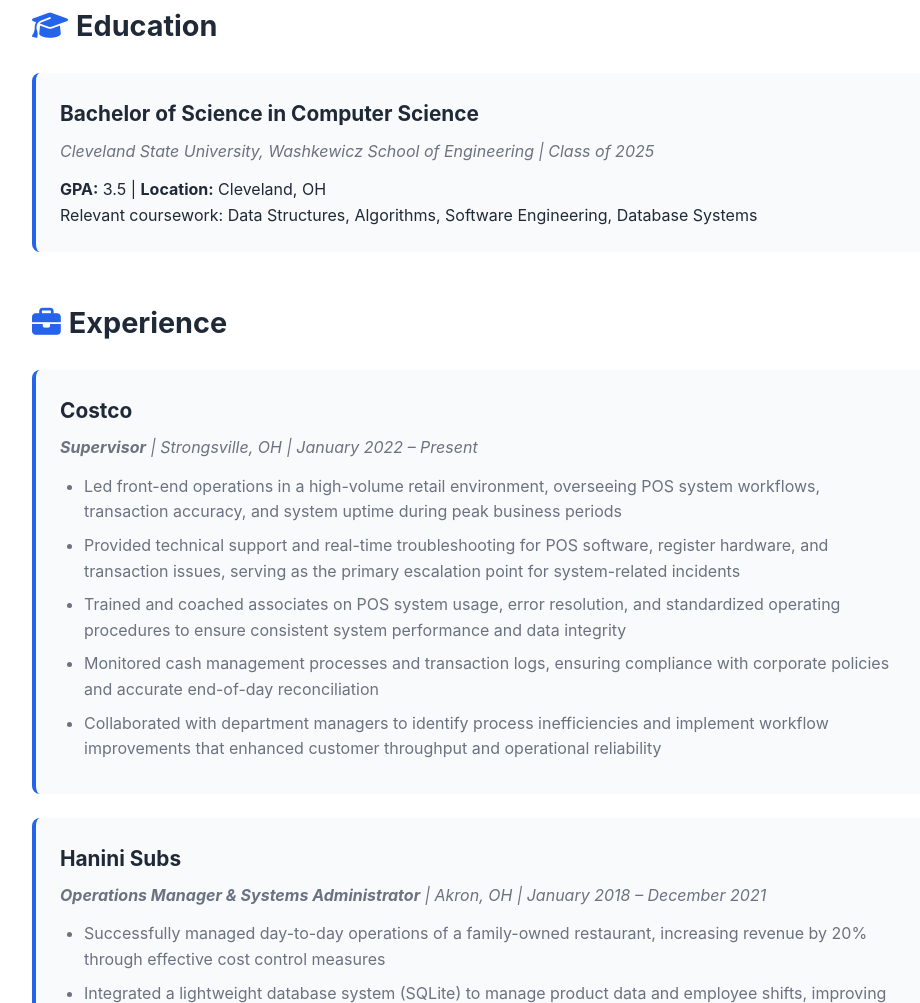
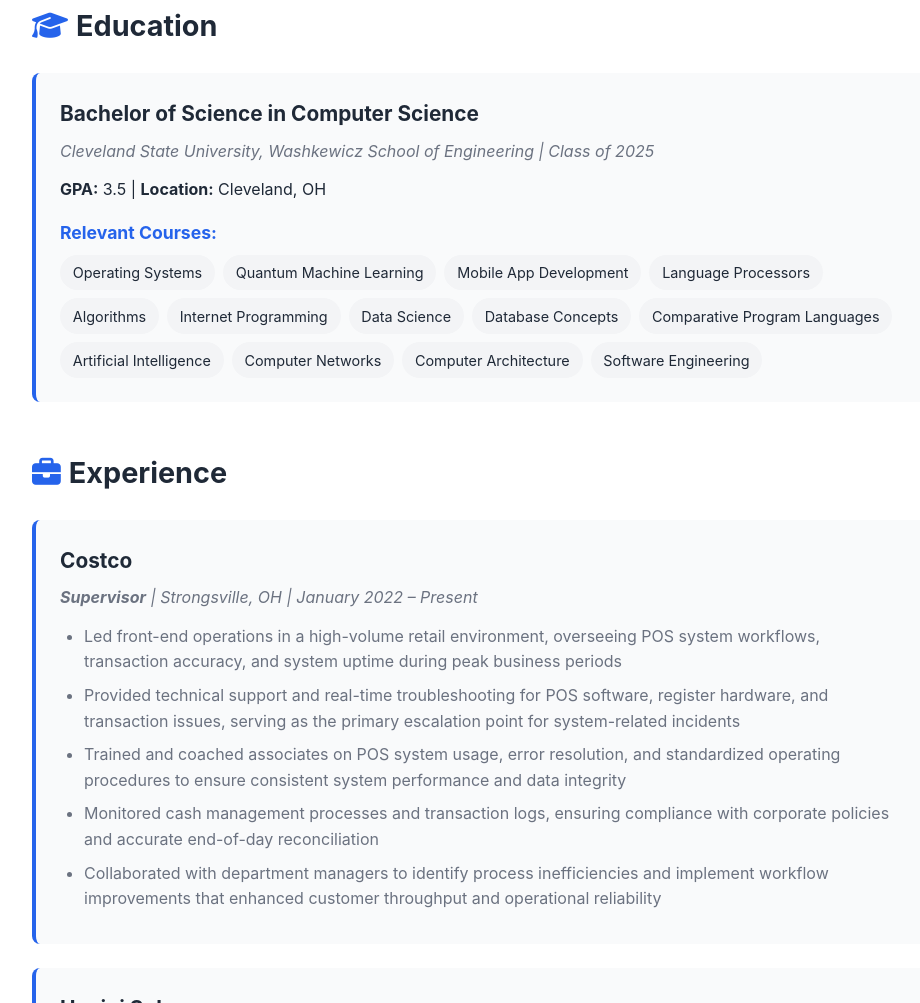
Before and after one commit to MJamal12/My_Portfolio, a plain HTML site: page index.html in a window 1280 px wide. Shown: the part 1824-2827 px from the top of the page, without its empty margins (158-1078 px from the left). Drawn offline with Linux system fonts and the light colour scheme.

Commit message:
Added relavant courses section to Education

```diff
--- a/index.html
+++ b/index.html
@@ -105,7 +105,24 @@
                         <h4>Bachelor of Science in Computer Science</h4>
                         <p class="resume-meta">Cleveland State University, Washkewicz School of Engineering | Class of 2025</p>
                         <p><strong>GPA:</strong> 3.5 | <strong>Location:</strong> Cleveland, OH</p>
-                        <p>Relevant coursework: Data Structures, Algorithms, Software Engineering, Database Systems</p>
+                        <div style="margin-top: 1rem;">
+                            <h5 style="color: var(--primary-color); margin-bottom: 0.5rem; font-size: 1.1rem;">Relevant Courses:</h5>
+                            <div class="skill-tags">
+                                <span class="skill-tag">Operating Systems</span>
+                                <span class="skill-tag">Quantum Machine Learning</span>
+                                <span class="skill-tag">Mobile App Development</span>
+                                <span class="skill-tag">Language Processors</span>
+                                <span class="skill-tag">Algorithms</span>
+                                <span class="skill-tag">Internet Programming</span>
+                                <span class="skill-tag">Data Science</span>
+                                <span class="skill-tag">Database Concepts</span>
+                                <span class="skill-tag">Comparative Program Languages</span>
+                                <span class="skill-tag">Artificial Intelligence</span>
+                                <span class="skill-tag">Computer Networks</span>
+                                <span class="skill-tag">Computer Architecture</span>
+                                <span class="skill-tag">Software Engineering</span>
+                            </div>
+                        </div>
                     </div>
                 </div>
 
```
